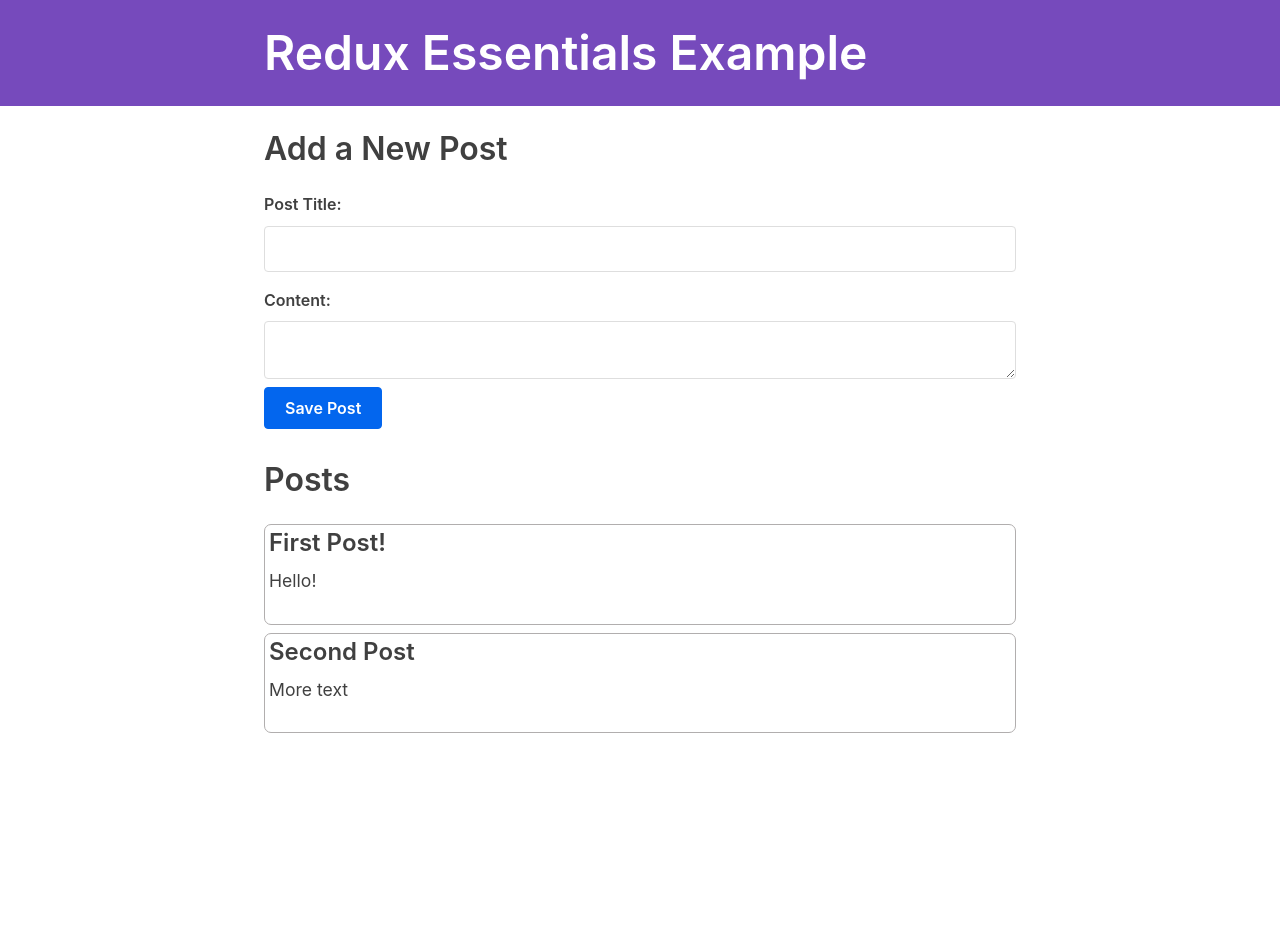
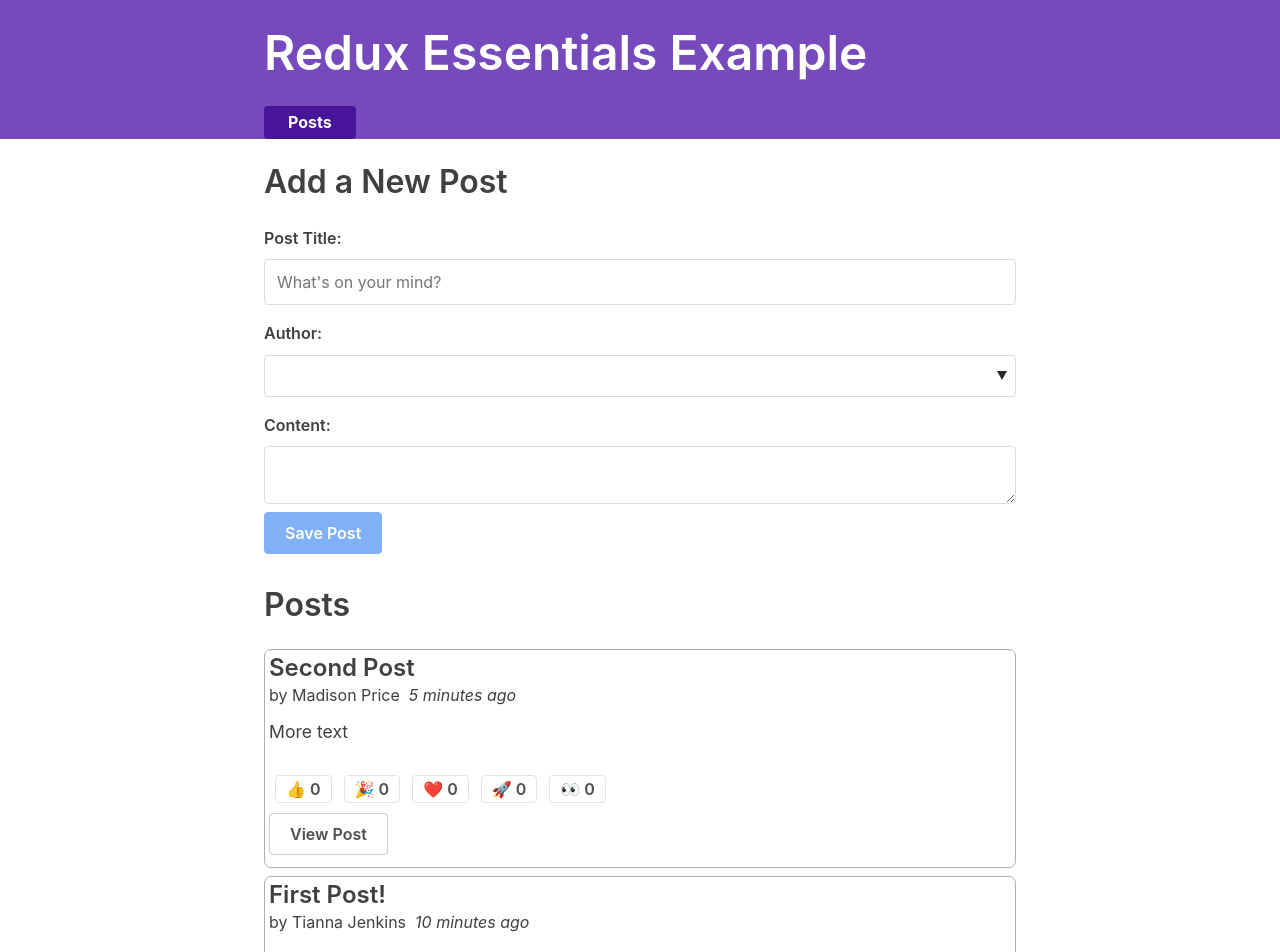
Before and after one commit to rcyw/redux-essentials-example-app, a React (Create React App) app: page / in a window 1280 px wide. Shown: the top 952 px of the page. Before the commit the page ends 800 px from the top, so only its background shows below. Built offline with nearby package versions, Linux system fonts and the light colour scheme; what @mswjs/data, mock-socket, txtgen would draw is missing.

Commit message:
checkpoint-2-reactionButtons

```diff
--- a/src/App.js
+++ b/src/App.js
@@ -10,6 +10,8 @@ import { Navbar } from './app/Navbar'
 
 import { PostsList } from './features/posts/PostsList'
 import { AddPostForm } from './features/posts/AddPostForm'
+import { EditPostForm } from './features/posts/EditPostForm'
+import { SinglePostPage } from './features/posts/SinglePostPage'
 
 function App() {
   return (
@@ -27,6 +29,8 @@ function App() {
               </React.Fragment>
             )}
           />
+          <Route exact path="/posts/:postId" component={SinglePostPage} />
+          <Route exact path="/editPost/:postId" component={EditPostForm} />
           <Redirect to="/" />
         </Switch>
       </div>
--- a/src/app/Navbar.js
+++ b/src/app/Navbar.js
@@ -1,4 +1,6 @@
 import React from 'react'
+
+import { Link } from 'react-router-dom'
 
 export const Navbar = () => {
   return (
@@ -7,7 +9,9 @@ export const Navbar = () => {
         <h1>Redux Essentials Example</h1>
 
         <div className="navContent">
-          <div className="navLinks"></div>
+          <div className="navLinks">
+            <Link to="/">Posts</Link>
+          </div>
         </div>
       </section>
     </nav>
--- a/src/app/store.js
+++ b/src/app/store.js
@@ -1,9 +1,11 @@
 import { configureStore } from '@reduxjs/toolkit'
 
 import postsReducer from '../features/posts/postsSlice'
+import usersReducer from '../features/users/usersSlice'
 
 export default configureStore({
   reducer: {
     posts: postsReducer,
+    users: usersReducer,
   },
 })
--- a/src/features/posts/AddPostForm.js
+++ b/src/features/posts/AddPostForm.js
@@ -1,32 +1,35 @@
 import React, { useState } from 'react'
-import { useDispatch } from 'react-redux'
-import { nanoid } from '@reduxjs/toolkit'
+import { useDispatch, useSelector } from 'react-redux'
 
 import { postAdded } from './postsSlice'
 
 export const AddPostForm = () => {
   const [title, setTitle] = useState('')
   const [content, setContent] = useState('')
+  const [userId, setUserId] = useState('')
 
   const dispatch = useDispatch()
+  const users = useSelector((state) => state.users)
 
   const onTitleChanged = (e) => setTitle(e.target.value)
   const onContentChanged = (e) => setContent(e.target.value)
+  const onAuthorChanged = (e) => setUserId(e.target.value)
 
   const onSavePostClicked = () => {
     if (title && content) {
-      dispatch(
-        postAdded({
-          id: nanoid(),
-          title,
-          content,
-        })
-      )
-
+      dispatch(postAdded(title, content, userId))
       setTitle('')
       setContent('')
     }
   }
+
+  const canSave = Boolean(title) && Boolean(content) && Boolean(userId)
+
+  const usersOptions = users.map((user) => (
+    <option key={user.id} value={user.id}>
+      {user.name}
+    </option>
+  ))
 
   return (
     <section>
@@ -37,9 +40,15 @@ export const AddPostForm = () => {
           type="text"
           id="postTitle"
           name="postTitle"
+          placeholder="What's on your mind?"
           value={title}
           onChange={onTitleChanged}
         />
+        <label htmlFor="postAuthor">Author:</label>
+        <select id="postAuthor" value={userId} onChange={onAuthorChanged}>
+          <option value=""></option>
+          {usersOptions}
+        </select>
         <label htmlFor="postContent">Content:</label>
         <textarea
           id="postContent"
@@ -47,7 +56,7 @@ export const AddPostForm = () => {
           value={content}
           onChange={onContentChanged}
         />
-        <button type="button" onClick={onSavePostClicked}>
+        <button type="button" onClick={onSavePostClicked} disabled={!canSave}>
           Save Post
         </button>
       </form>
--- /dev/null
+++ b/src/features/posts/EditPostForm.js
@@ -0,0 +1,56 @@
+import React, { useState } from 'react'
+import { useDispatch, useSelector } from 'react-redux'
+import { useHistory } from 'react-router-dom'
+
+import { postUpdated } from './postsSlice'
+
+export const EditPostForm = ({ match }) => {
+  const { postId } = match.params
+
+  const post = useSelector((state) =>
+    state.posts.find((post) => post.id === postId)
+  )
+
+  const [title, setTitle] = useState(post.title)
+  const [content, setContent] = useState(post.content)
+
+  const dispatch = useDispatch()
+  const history = useHistory()
+
+  const onTitleChanged = (e) => setTitle(e.target.value)
+  const onContentChanged = (e) => setContent(e.target.value)
+
+  const onSavePostClicked = () => {
+    if (title && content) {
+      dispatch(postUpdated({ id: postId, title, content }))
+      history.push(`/posts/${postId}`)
+    }
+  }
+
+  return (
+    <section>
+      <h2>Edit Post</h2>
+      <form>
+        <label htmlFor="postTitle">Post Title:</label>
+        <input
+          type="text"
+          id="postTitle"
+          name="postTitle"
+          placeholder="What's on your mind?"
+          value={title}
+          onChange={onTitleChanged}
+        />
+        <label htmlFor="postContent">Content:</label>
+        <textarea
+          id="postContent"
+          name="postContent"
+          value={content}
+          onChange={onContentChanged}
+        />
+      </form>
+      <button type="button" onClick={onSavePostClicked}>
+        Save Post
+      </button>
+    </section>
+  )
+}
--- /dev/null
+++ b/src/features/posts/PostAuthor.js
@@ -0,0 +1,10 @@
+import React from 'react'
+import { useSelector } from 'react-redux'
+
+export const PostAuthor = ({ userId }) => {
+  const author = useSelector((state) =>
+    state.users.find((user) => user.id === userId)
+  )
+
+  return <span>by {author ? author.name : 'Unknown author'}</span>
+}
--- a/src/features/posts/PostsList.js
+++ b/src/features/posts/PostsList.js
@@ -1,15 +1,36 @@
 import React from 'react'
 import { useSelector } from 'react-redux'
+import { Link } from 'react-router-dom'
+
+import { PostAuthor } from './PostAuthor'
+import { TimeAgo } from './TimeAgo'
+import { ReactionButtons } from './ReactionButtons'
 
 export const PostsList = () => {
   const posts = useSelector((state) => state.posts)
 
-  const renderedPosts = posts.map((post) => (
-    <article className="post-excerpt" key={post.id}>
-      <h3>{post.title}</h3>
-      <p className="post-content">{post.content.substring(0, 100)}</p>
-    </article>
-  ))
+  // Sort posts in reverse chronological order by datetime string
+  const orderedPosts = posts
+    .slice()
+    .sort((a, b) => b.date.localeCompare(a.date))
+
+  const renderedPosts = orderedPosts.map((post) => {
+    return (
+      <article className="post-excerpt" key={post.id}>
+        <h3>{post.title}</h3>
+        <div>
+          <PostAuthor userId={post.user} />
+          <TimeAgo timestamp={post.date} />
+        </div>
+        <p className="post-content">{post.content.substring(0, 100)}</p>
+
+        <ReactionButtons post={post} />
+        <Link to={`/posts/${post.id}`} className="button muted-button">
+          View Post
+        </Link>
+      </article>
+    )
+  })
 
   return (
     <section className="posts-list">
--- /dev/null
+++ b/src/features/posts/ReactionButtons.js
@@ -0,0 +1,33 @@
+import React from 'react'
+import { useDispatch } from 'react-redux'
+
+import { reactionAdded } from './postsSlice'
+
+const reactionEmoji = {
+  thumbsUp: '👍',
+  hooray: '🎉',
+  heart: '❤️',
+  rocket: '🚀',
+  eyes: '👀',
+}
+
+export const ReactionButtons = ({ post }) => {
+  const dispatch = useDispatch()
+
+  const reactionButtons = Object.entries(reactionEmoji).map(([name, emoji]) => {
+    return (
+      <button
+        key={name}
+        type="button"
+        className="muted-button reaction-button"
+        onClick={() =>
+          dispatch(reactionAdded({ postId: post.id, reaction: name }))
+        }
+      >
+        {emoji} {post.reactions[name]}
+      </button>
+    )
+  })
+
+  return <div>{reactionButtons}</div>
+}
--- /dev/null
+++ b/src/features/posts/SinglePostPage.js
@@ -0,0 +1,40 @@
+import React from 'react'
+import { useSelector } from 'react-redux'
+import { Link } from 'react-router-dom'
+
+import { PostAuthor } from './PostAuthor'
+import { TimeAgo } from './TimeAgo'
+import { ReactionButtons } from './ReactionButtons'
+
+export const SinglePostPage = ({ match }) => {
+  const { postId } = match.params
+
+  const post = useSelector((state) =>
+    state.posts.find((post) => post.id === postId)
+  )
+
+  if (!post) {
+    return (
+      <section>
+        <h2>Post not found!</h2>
+      </section>
+    )
+  }
+
+  return (
+    <section>
+      <article className="post">
+        <h2>{post.title}</h2>
+        <div>
+          <PostAuthor userId={post.user} />
+          <TimeAgo timestamp={post.date} />
+        </div>
+        <p className="post-content">{post.content}</p>
+        <ReactionButtons post={post} />
+        <Link to={`/editPost/${post.id}`} className="button">
+          Edit Post
+        </Link>
+      </article>
+    </section>
+  )
+}
--- /dev/null
+++ b/src/features/posts/TimeAgo.js
@@ -0,0 +1,17 @@
+import React from 'react'
+import { parseISO, formatDistanceToNow } from 'date-fns'
+
+export const TimeAgo = ({ timestamp }) => {
+  let timeAgo = ''
+  if (timestamp) {
+    const date = parseISO(timestamp)
+    const timePeriod = formatDistanceToNow(date)
+    timeAgo = `${timePeriod} ago`
+  }
+
+  return (
+    <span title={timestamp}>
+      &nbsp; <i>{timeAgo}</i>
+    </span>
+  )
+}
--- a/src/features/posts/postsSlice.js
+++ b/src/features/posts/postsSlice.js
@@ -1,20 +1,82 @@
-import { createSlice } from '@reduxjs/toolkit'
+import { createSlice, nanoid } from '@reduxjs/toolkit'
+import { sub } from 'date-fns'
 
 const initialState = [
-  { id: '1', title: 'First Post!', content: 'Hello!' },
-  { id: '2', title: 'Second Post', content: 'More text' },
+  {
+    id: '1',
+    title: 'First Post!',
+    content: 'Hello!',
+    user: '0',
+    date: sub(new Date(), { minutes: 10 }).toISOString(),
+    reactions: {
+      thumbsUp: 0,
+      hooray: 0,
+      heart: 0,
+      rocket: 0,
+      eyes: 0,
+    },
+  },
+  {
+    id: '2',
+    title: 'Second Post',
+    content: 'More text',
+    user: '2',
+    date: sub(new Date(), { minutes: 5 }).toISOString(),
+    reactions: {
+      thumbsUp: 0,
+      hooray: 0,
+      heart: 0,
+      rocket: 0,
+      eyes: 0,
+    },
+  },
 ]
 
 const postsSlice = createSlice({
   name: 'posts',
   initialState,
   reducers: {
-    postAdded(state, action) {
-      state.push(action.payload)
+    postAdded: {
+      reducer(state, action) {
+        state.push(action.payload)
+      },
+      prepare(title, content, userId) {
+        return {
+          payload: {
+            id: nanoid(),
+            date: new Date().toISOString(),
+            title,
+            content,
+            user: userId,
+            reactions: {
+              thumbsUp: 0,
+              hooray: 0,
+              heart: 0,
+              rocket: 0,
+              eyes: 0,
+            },
+          },
+        }
+      },
+    },
+    reactionAdded(state, action) {
+      const { postId, reaction } = action.payload
+      const existingPost = state.find((post) => post.id === postId)
+      if (existingPost) {
+        existingPost.reactions[reaction]++
+      }
+    },
+    postUpdated(state, action) {
+      const { id, title, content } = action.payload
+      const existingPost = state.find((post) => post.id === id)
+      if (existingPost) {
+        existingPost.title = title
+        existingPost.content = content
+      }
     },
   },
 })
 
-export const { postAdded } = postsSlice.actions
+export const { postAdded, postUpdated, reactionAdded } = postsSlice.actions
 
 export default postsSlice.reducer
--- /dev/null
+++ b/src/features/users/usersSlice.js
@@ -0,0 +1,15 @@
+import { createSlice } from '@reduxjs/toolkit'
+
+const initialState = [
+  { id: '0', name: 'Tianna Jenkins' },
+  { id: '1', name: 'Kevin Grant' },
+  { id: '2', name: 'Madison Price' },
+]
+
+const usersSlice = createSlice({
+  name: 'users',
+  initialState,
+  reducers: {},
+})
+
+export default usersSlice.reducer
```
Also changed, not shown: 1 other file (tests, documents, lock files or other folders).
